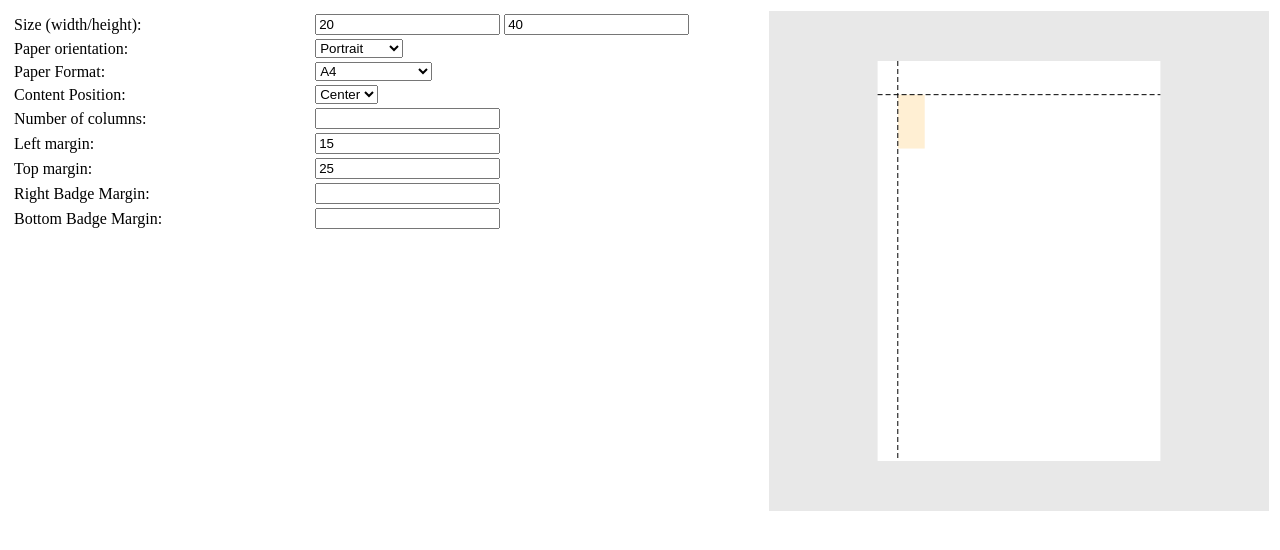
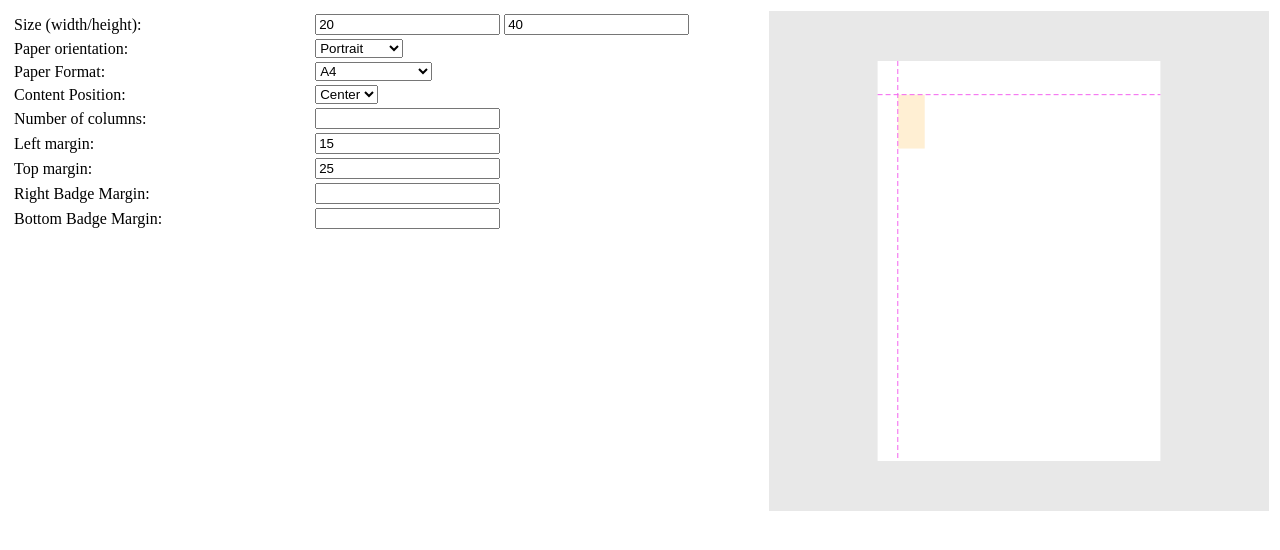
Before and after one commit to it7-solutions/it7badgeLivePreview, a website built with webpack: page src/index.html in a window 1280 px wide. Built offline with nearby package versions, Linux system fonts and the light colour scheme.

Commit message:
border color from options

```diff
--- a/src/draw.ts
+++ b/src/draw.ts
@@ -37,18 +37,20 @@ export class Draw {
             this.dataToDraw.canvasOptions.badgeBackground
         );
 
-        this.drawTopLine(
+        this.drawTopBorder(
             0,
             0 + this.dataToDraw.badge.topMargin,
             this.dataToDraw.paperSizeToAdapt.width / this.dataToDraw.paperSizeToAdapt.k,
-            0 + this.dataToDraw.badge.topMargin
+            0 + this.dataToDraw.badge.topMargin,
+            this.dataToDraw.canvasOptions.borders.top
         );
 
-        this.drawLeftLine(
+        this.drawLeftBorder(
             0 + this.dataToDraw.badge.leftMargin,
             0,
             0 + this.dataToDraw.badge.leftMargin,
-            this.dataToDraw.paperSizeToAdapt.height / this.dataToDraw.paperSizeToAdapt.k
+            this.dataToDraw.paperSizeToAdapt.height / this.dataToDraw.paperSizeToAdapt.k,
+            this.dataToDraw.canvasOptions.borders.left
         );
     }
 
@@ -92,7 +94,8 @@ export class Draw {
         return n * this.k;
     }
 
-    private drawLine(xFrom: number, yFrom: number, xTo: number, yTo: number, fill?: number) {
+    private drawLine(xFrom: number, yFrom: number, xTo: number, yTo: number, fill?: string) {
+        this.ctx.strokeStyle = fill;
         this.ctx.setLineDash([5, 3]);
         this.ctx.beginPath();
         this.ctx.moveTo(xFrom, yFrom);
@@ -100,21 +103,23 @@ export class Draw {
         this.ctx.stroke();
     }
 
-    private drawTopLine(xFrom: number, yFrom: number, xTo: number, yTo: number, fill?: number) {
+    private drawTopBorder(xFrom: number, yFrom: number, xTo: number, yTo: number, fill: string) {
         this.drawLine(
             this.prepareX(xFrom),
             this.prepareY(yFrom),
             this.prepareX(xTo),
-            this.prepareY(yTo)
+            this.prepareY(yTo),
+            fill
         );
     }
 
-    private drawLeftLine(xFrom: number, yFrom: number, xTo: number, yTo: number, fill?: number) {
+    private drawLeftBorder(xFrom: number, yFrom: number, xTo: number, yTo: number, fill: string) {
         this.drawLine(
             this.prepareX(xFrom),
             this.prepareY(yFrom),
             this.prepareX(xTo),
-            this.prepareY(yTo)
+            this.prepareY(yTo),
+            fill
         );
     }
 
--- a/src/index.html
+++ b/src/index.html
@@ -102,7 +102,13 @@
       borderSpace: 50,
       canvasBackground: '#e8e8e8',
       paperBackground: '#ffffff',
-      badgeBackground: '#ffefd3'
+      badgeBackground: '#ffefd3',
+      borders: {
+        top: '#f463ef',
+        left: '#f463ef',
+        bottom: '#cd003a',
+        rulers: '#38cbea'
+      }
     },
     width: 200,
     height: 200,
--- a/src/models/canvasOptions.ts
+++ b/src/models/canvasOptions.ts
@@ -6,4 +6,5 @@ export interface canvasOptions {
     canvasBackground    : string;
     paperBackground     : string;
     badgeBackground     : string;
+    borders             : any;
 }
```
